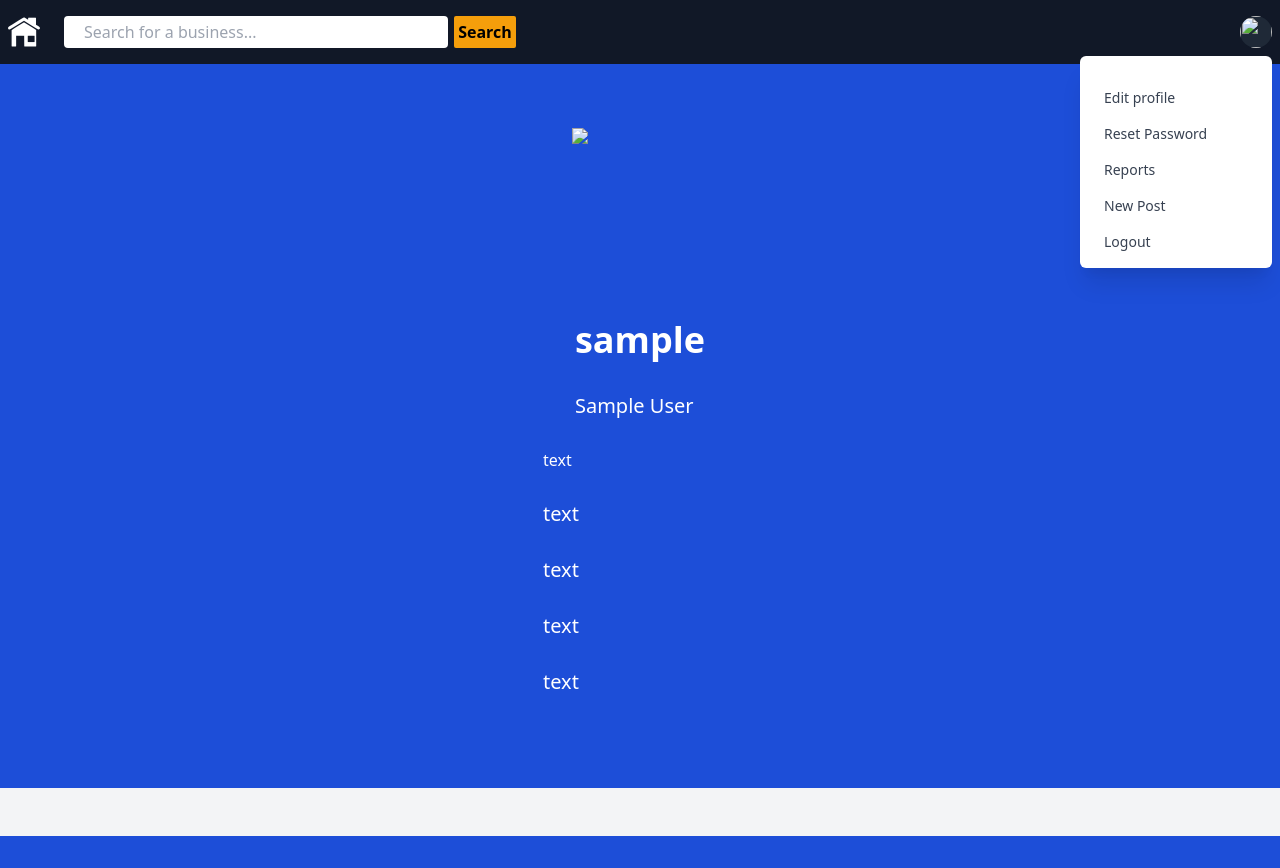
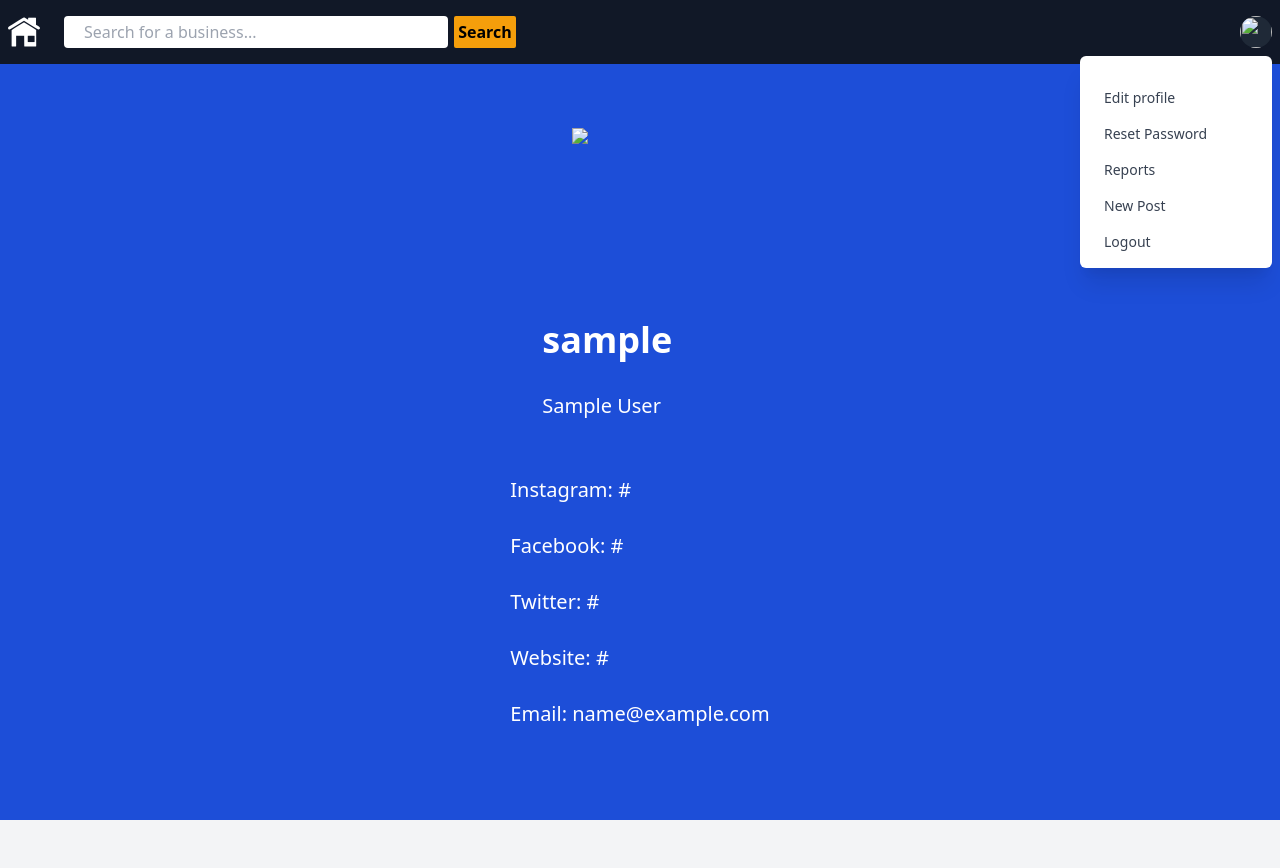
Before and after one commit to AMoDevv/SmallBusinessHub, a PHP site: page /profile.php in a window 1280 px wide. Before the commit the page ends 836 px from the top, so only its background shows below. Run offline with PHP 8.4, Linux system fonts and the light colour scheme; the visitor is signed in with stand-in values (Sample User, id 1); tables that the repository leaves empty hold one stand-in row (values such as "Sample post"); some libraries are stand-ins or nearby versions.

Commit message:
business urls

```diff
--- a/profile.php
+++ b/profile.php
@@ -10,6 +10,7 @@ require_once "./models/posts-model.php";
 require_once "./models/saves-model.php";
 require_once "./phpscripts/getPost.php";
 
+use App\Models\BusinessInformation;
 use App\Models\Posts;
 use App\Models\Saves;
 
@@ -245,7 +246,7 @@ if ($result->num_rows == 1) {
                                         ?>
                                     </span>
                                     <br>
-                                    <span class="text-xl p-8">
+                                    <span class="text-xl p-8 a">
                                     <?php
 
                                     //need to get the current user's ID from Session array
@@ -270,15 +271,23 @@ if ($result->num_rows == 1) {
 
                                     ?>
 
-                                    </span>
+                            </span>
 
-                                    <span class="text-xl p-8"><p>text</p></span>
-                                    <span class="text-xl p-8"><p>text</p></span>
-                                    <span class="text-xl p-8"><p>text</p></span>
-                                    <span class="text-xl p-8"><p>text</p></span>
-                                    <span class="text-xl p-8"><p>text</p></span>
+                        </p>
+                        <?php
 
-                                </p>
+                                    $id = $_SESSION["business_id"];
+                                    $sql = "SELECT instagram_url, facebook_url, twitter_url, website_url, email FROM business_information WHERE business_id = $id";
+                                    $result = $mysqli->query($sql);
+                                    $info = $result->fetch_object();
+
+                                    echo "<span class='text-xl p-8'><p>Instagram: <a target='_blank' href='$info->instagram_url'>$info->instagram_url</a></p></span>";
+                                    echo "<span class='text-xl p-8'><p>Facebook: <a target='_blank' href='$info->facebook_url'>$info->facebook_url</a></p></span>";
+                                    echo "<span class='text-xl p-8'><p>Twitter: <a target='_blank' href='$info->twitter_url'>$info->twitter_url</a></p></span>";
+                                    echo "<span class='text-xl p-8'><p>Website: <a target='_blank' href='$info->website_url'>$info->website_url</a></p></span>";
+                                    echo "<span class='text-xl p-8'><p>Email: <a target='_blank' href='$info->email'>$info->email</a></p></span>";
+                                    ?>
+
 
 
                         </div>
```
Also changed, not shown: business.php (+12 -0 lines).
